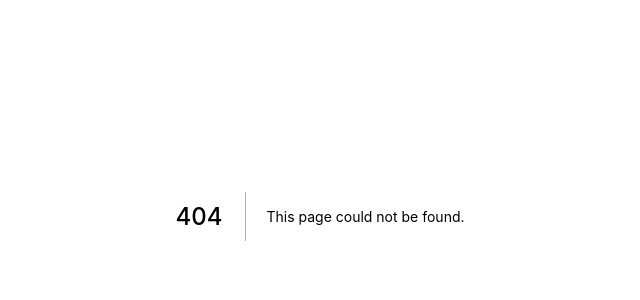
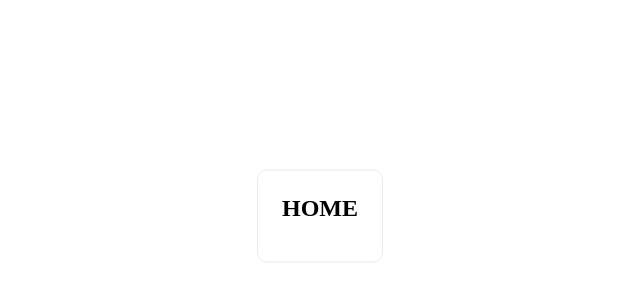
Before and after one commit to PiloucK/Transcendence, a Next.js app in the folder frontend/: page /samples/Cards/cards in a window 1280 px wide. Before the commit this address had no page. Shown: the part 184-484 px from the top of the page, without its empty margins (320-960 px from the left). Built offline with nearby package versions, Linux system fonts and the light colour scheme.

Commit message:
🏗️🚧🧑‍💻 Moving components related stuff to ease the access. Each components will have his directory inside components/ and samples/ The basic use of samples pages is now based on layout and not just style. I was working on an auto-index with the list-react-files module.

```diff
--- a/frontend/components/cards.tsx
+++ b/frontend/components/Cards/CardsInterface.tsx
@@ -1,13 +1,13 @@
 import Link from 'next/link'
-import styles from '../styles/Home.module.css'
+import styles from '../../styles/Home.module.css'
 
 export default function Card(props:any)
 {
 	return (
 		<Link href={props.href}>
 			<div className={styles.card}>
-				<h2> {props.title} </h2>
-				<p> {props.content} </p>
+				{props.title ? <h2> {props.title} </h2> : null}
+				{props.content ? <p> {props.content} </p> : null}
 			</div>
 		</Link>
 	)
--- /dev/null
+++ b/frontend/layouts/samplesLayout.tsx
@@ -0,0 +1,16 @@
+import styles from '../styles/sample.module.css'
+import React from 'react'
+
+interface Props {
+    children: React.ReactNode
+}
+
+const SampleLayout: React.FunctionComponent<Props> = ({ children }) => {
+	return (
+		<div className={styles.center}>
+			{children}
+		</div>
+	)
+}
+
+export default SampleLayout
--- a/frontend/pages/chat.tsx
+++ b/frontend/pages/chat.tsx
@@ -3,7 +3,7 @@ import MainLayout from '../layouts/mainLayout'
 // import type { NextPage } from 'next'
 import styles from '../styles/Home.module.css'
 import Link from 'next/link'
-import Card from '../components/cards'
+import Card from '../components/Cards/CardsInterface'
 
 export default function Chat() {
   return (
--- a/frontend/pages/index.tsx
+++ b/frontend/pages/index.tsx
@@ -3,7 +3,7 @@ import { ReactElement, useState } from 'react'
 import MainLayout from '../layouts/mainLayout'
 // import type { NextPage } from 'next'
 import styles from '../styles/Home.module.css'
-import Card from '../components/cards'
+import Card from '../components/Cards/CardsInterface'
 import Test from '../components/dynamicTest'
 
 export default function Page() {
--- /dev/null
+++ b/frontend/pages/samples/Cards/cards.tsx
@@ -0,0 +1,21 @@
+import Card from '../../../components/Cards/CardsInterface'
+import SampleLayout from '../../../layouts/samplesLayout'
+import { ReactElement } from 'react'
+
+export default function Components() {
+	return (
+		<Card
+			href = '/'
+			title = 'HOME'
+		/>
+	)
+}
+
+
+Components.getLayout = function getLayout(page: ReactElement) {
+	return (
+	  <SampleLayout>
+		{page}
+	  </SampleLayout>
+	)
+  }
```
Also changed, not shown: frontend/pages/samples/cards.tsx (deleted, +0 -14 lines).
